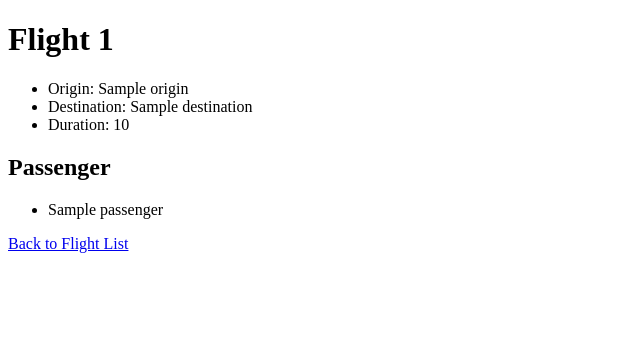
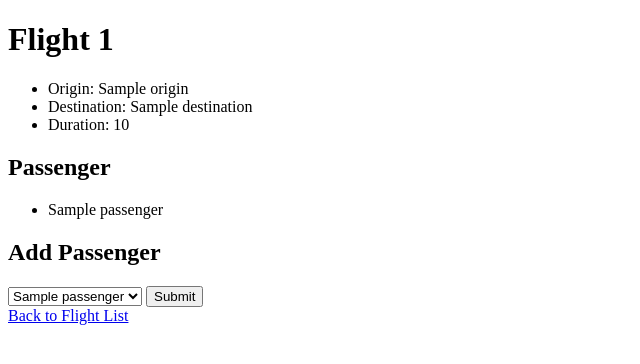
Before and after one commit to iNightjar/Refec-Robot, a Django app: template flights/templates/flights/flight.html in a window 1280 px wide. Shown: the top 364 px of the page, without its empty margins (0-640 px from the left). Run offline with Django 3.2, Linux system fonts and the light colour scheme; the template is opened without the code that fills it: most values are stand-ins (such as "Sample title", 1, 10 or a date in 2020).

Commit message:
submit booking for passengers

```diff
--- a/flights/templates/flights/flight.html
+++ b/flights/templates/flights/flight.html
@@ -17,6 +17,18 @@
         {%endfor%}
     </ul>
 
+    <h2>Add Passenger</h2>
+    <form action="{% url 'book' flight.id%}" method="post">
+
+        {%csrf_token%}
+        <select name="passenger">
+            {%for passenger in non_passengers%}
+                <option value="{{passenger.id}}">{{passenger}}</option>
+            {%endfor%}
+        </select>
+        <input type="submit">
+    </form>
+
 
     <a href="{% url 'index' %}">Back to Flight List</a>
 {%endblock%}
```
